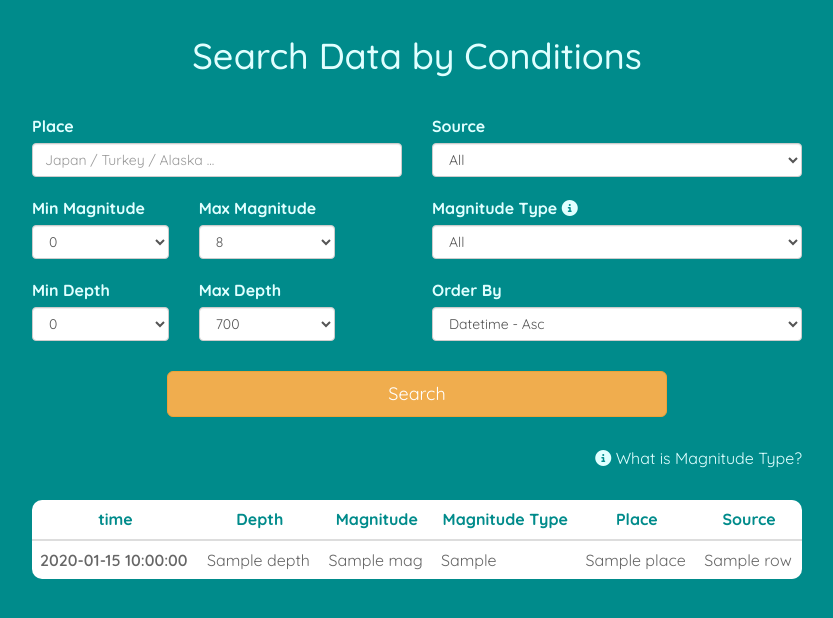
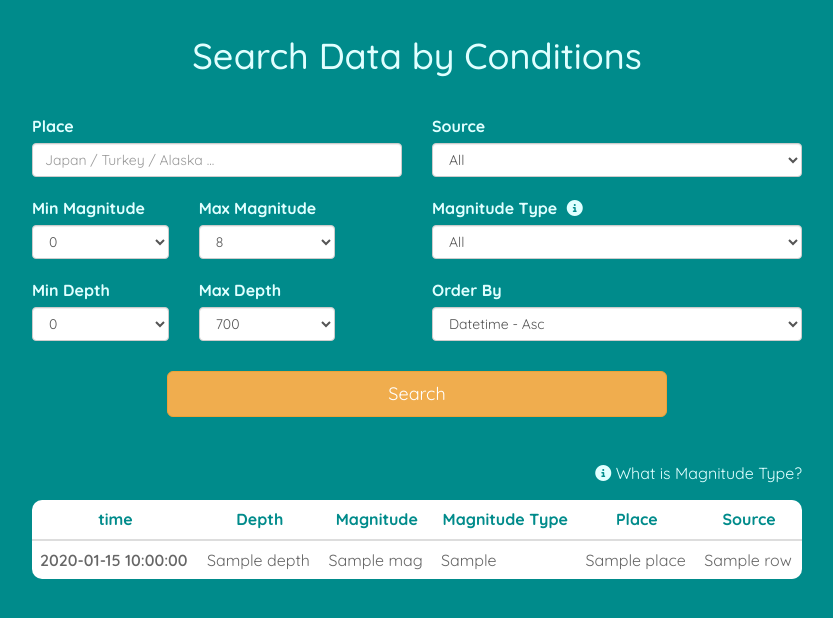
Before and after one commit to azusaw/db-driven-web-app, a Flask app: template templates/search.html in a window 1280 px wide. Shown: the part 152-770 px from the top of the page, without its empty margins (223-1056 px from the left). Run offline with Flask 3, Linux system fonts and the light colour scheme; the template is opened without the code that fills it: most values are stand-ins (such as "Sample title", 1, 10 or a date in 2020); some libraries are stand-ins or nearby versions.

Commit message:
modify CSS

```diff
--- a/static/space.css
+++ b/static/space.css
@@ -33,3 +33,7 @@
 .mr-1 {
     margin-right: 5px;
 }
+
+.ml-1 {
+    margin-left: 5px;
+}
--- a/templates/earthquake_table.html
+++ b/templates/earthquake_table.html
@@ -1,10 +1,10 @@
-<div class="align-right">
+<div class="align-right my-3">
     <a target="_blank" href={{ url_for("magnitude_type") }}>
         <i class="fa-solid fa-circle-info"></i>
         What is Magnitude Type?
     </a>
 </div>
-<table class="table align-middle my-6">
+<table class="table align-middle my-3">
     <thead class="table-header">
     <tr>
         <th scope="col">time</th>
--- a/templates/search.html
+++ b/templates/search.html
@@ -39,7 +39,7 @@
         <label for="mag-type">
             Magnitude Type
             <a target="_blank" href={{ url_for("magnitude_type") }}>
-                <i class="fa-solid fa-circle-info"></i>
+                <i class="fa-solid fa-circle-info ml-1"></i>
             </a>
         </label>
         <select id="mag-type" name="mag-type" class="form-control">
```
